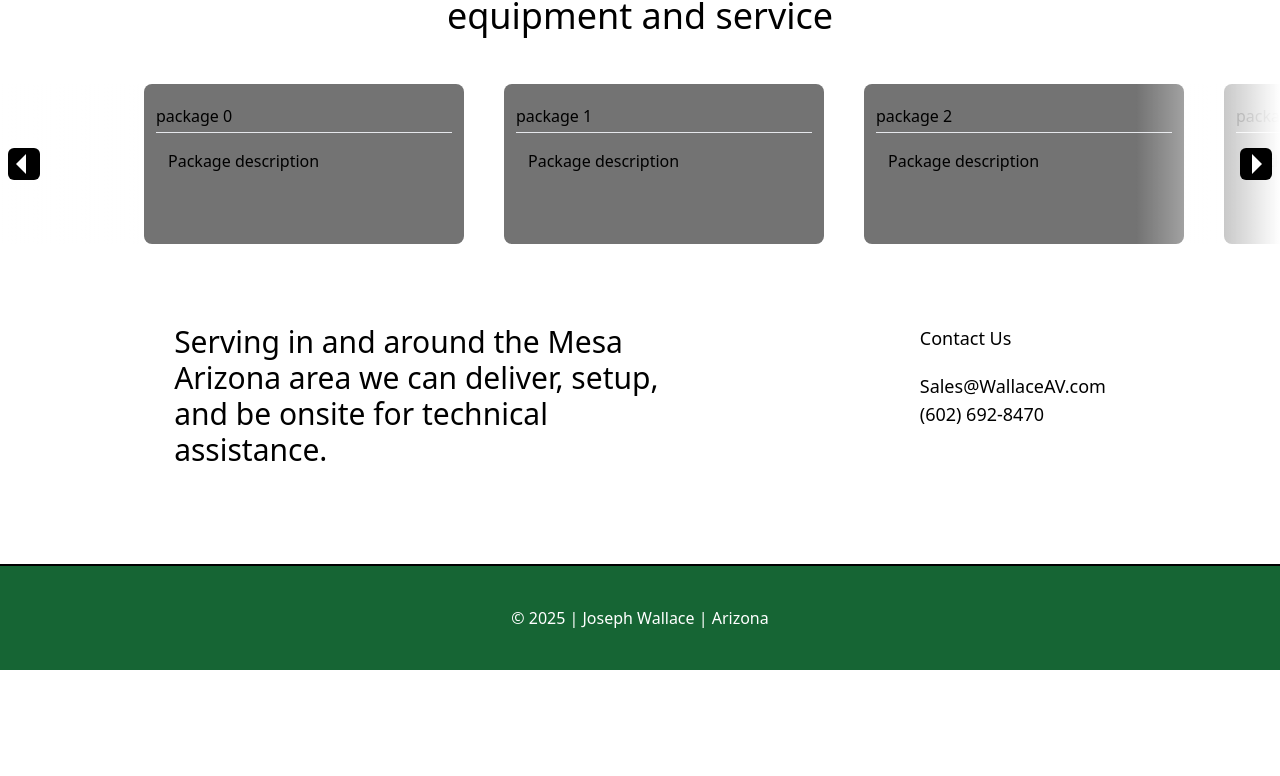
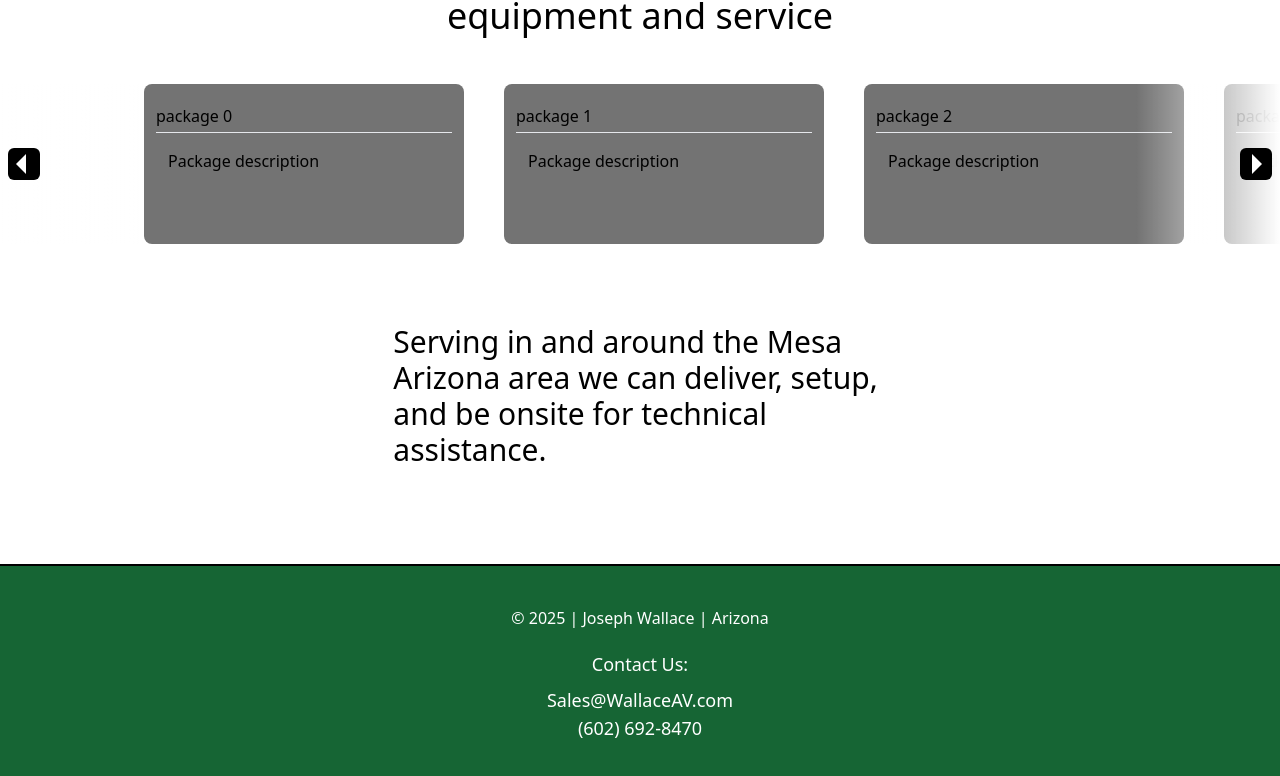
Before and after one commit to wallacejoe/wallace-av, a Next.js app: page / in a window 1280 px wide. Shown: the part 1256-2032 px from the top of the page. Before the commit the page ends 1926 px from the top, so only its background shows below. Built offline with nearby package versions, Linux system fonts and the light colour scheme.

Commit message:
Updated footer. Added clickable footer element.

```diff
--- a/src/app/page.tsx
+++ b/src/app/page.tsx
@@ -20,13 +20,6 @@ export default function Page() {
           Serving in and around the Mesa Arizona area we can deliver, setup, and
           be onsite for technical assistance.
         </p>
-        <section className="max-lg:w-full max-lg:mt-12 max-lg:text-center">
-          <h3 className="mb-5 text-lg">Contact Us</h3>
-          <ul className="text-lg">
-            <li>Sales@WallaceAV.com</li>
-            <li>(602) 692-8470</li>
-          </ul>
-        </section>
       </div>
     </main>
   );
--- a/src/components/footer/footer.tsx
+++ b/src/components/footer/footer.tsx
@@ -1,6 +1,13 @@
+"use client";
+
 const Footer = () => {
   const getCurrentYear = () => {
     return new Date().getFullYear();
+  };
+
+  const handleSendEmail = () => {
+    const mailtoLink = `mailto:${"Sales@WallaceAV"}?`;
+    window.location.href = mailtoLink;
   };
 
   return (
@@ -10,6 +17,17 @@ const Footer = () => {
           &copy; {getCurrentYear()}
           <span></span> | Joseph Wallace | Arizona
         </p>
+        <section className="max-lg:w-full mt-5 max-lg:text-center">
+          <h3 className="text-lg mb-2">Contact Us:</h3>
+          <form>
+            <ul className="text-lg">
+              <button type="button" onClick={handleSendEmail}>
+                <li className="hover:text-purple-400">Sales@WallaceAV.com</li>
+              </button>
+              <li>(602) 692-8470</li>
+            </ul>
+          </form>
+        </section>
       </div>
     </div>
   );
```
Also changed, not shown: src/components/common/emailForm.tsx (+0 -18 lines).
